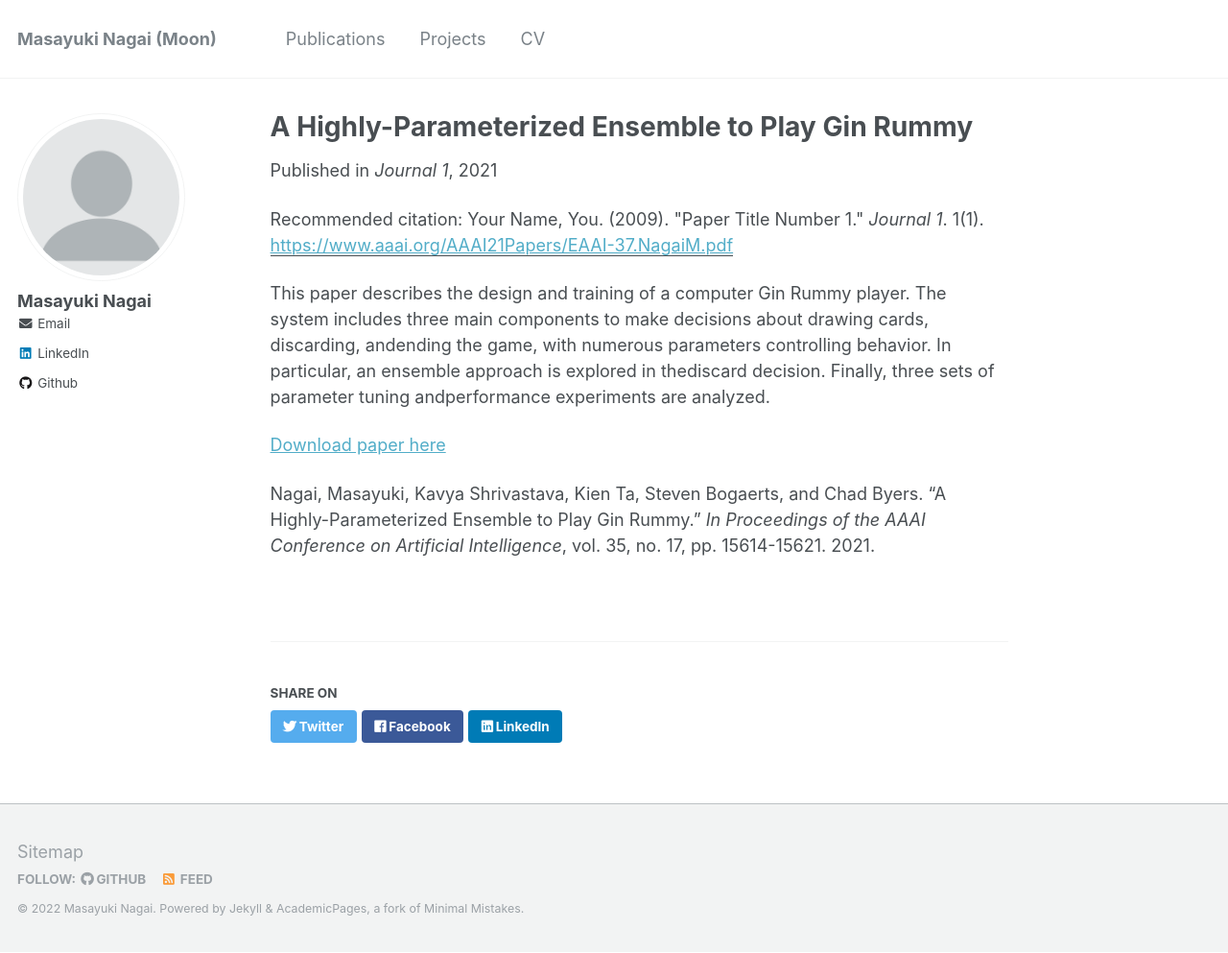
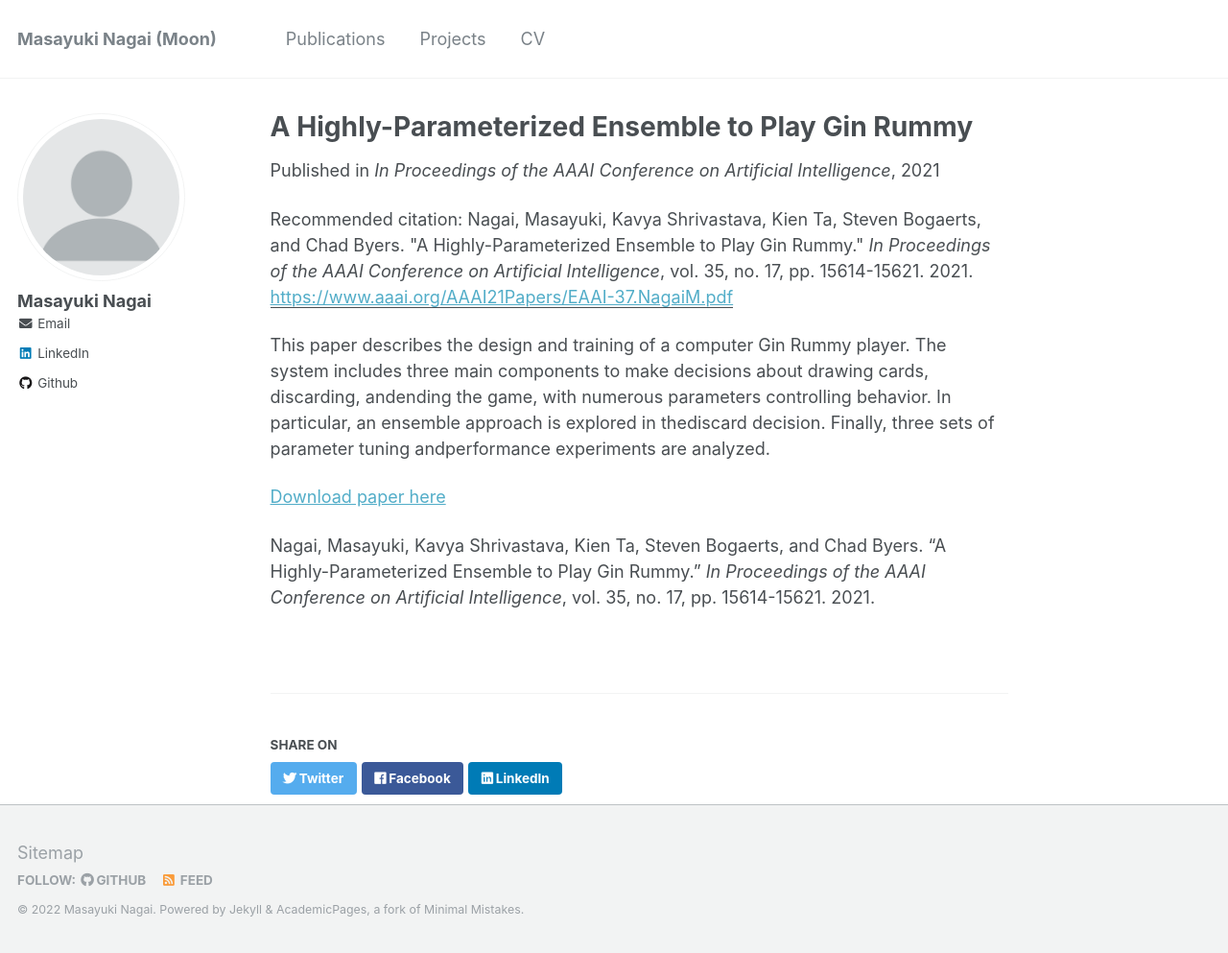
Before and after one commit to MasayukiNagai/MasayukiNagai.github.io, a Jekyll site: the page built from _publications/2021-05-18-GinRummy-number-1.md, in a window 1280 px wide and 993 px high. Shown: the whole window at 96% size. Built offline with Jekyll 4.4.1, drawn with Linux system fonts in a browser that asks for light colours.

Commit message:
Update Readme

```diff
--- a/_publications/2021-05-18-GinRummy-number-1.md
+++ b/_publications/2021-05-18-GinRummy-number-1.md
@@ -2,11 +2,12 @@
 title: "A Highly-Parameterized Ensemble to Play Gin Rummy"
 collection: publications
 permalink: /publication/2021-05-18-GinRummy-number-1
-excerpt: 'This paper is about the number 1. The number 2 is left for future work.'
+excerpt: 'This paper describes the design and training of a computer Gin Rummy player. The system includes three main components to make decisions about drawing cards, discarding, andending the game, with numerous parameters controlling behavior. In particular, an ensemble approach is explored in thediscard decision. Finally, three sets of parameter tuning andperformance experiments are analyzed.
+'
 date: 2021-05-18
-venue: 'Journal 1'
+venue: 'In Proceedings of the AAAI Conference on Artificial Intelligence'
 paperurl: 'https://www.aaai.org/AAAI21Papers/EAAI-37.NagaiM.pdf'
-citation: 'Your Name, You. (2009). &quot;Paper Title Number 1.&quot; <i>Journal 1</i>. 1(1).'
+citation: 'Nagai, Masayuki, Kavya Shrivastava, Kien Ta, Steven Bogaerts, and Chad Byers. "A Highly-Parameterized Ensemble to Play Gin Rummy." <i>In Proceedings of the AAAI Conference on Artificial Intelligence</i>, vol. 35, no. 17, pp. 15614-15621. 2021.'
 ---
 This paper describes the design and training of a computer Gin Rummy player. The system includes three main components to make decisions about drawing cards, discarding, andending the game, with numerous parameters controlling behavior. In particular, an ensemble approach is explored in thediscard decision. Finally, three sets of parameter tuning andperformance experiments are analyzed.
 
```
